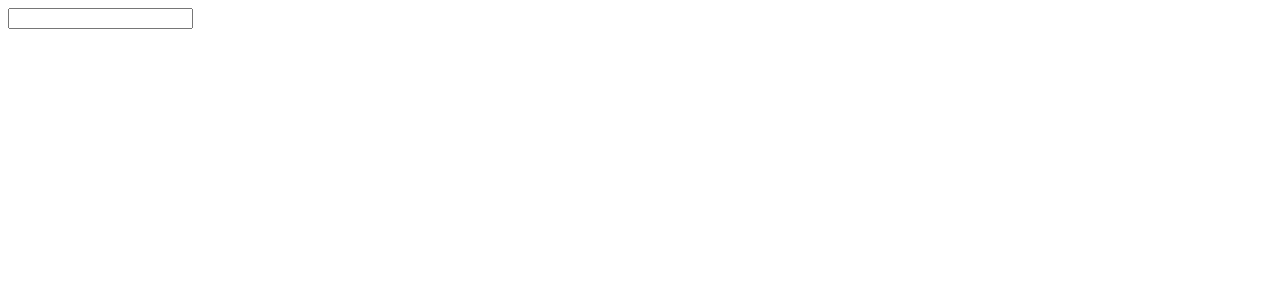
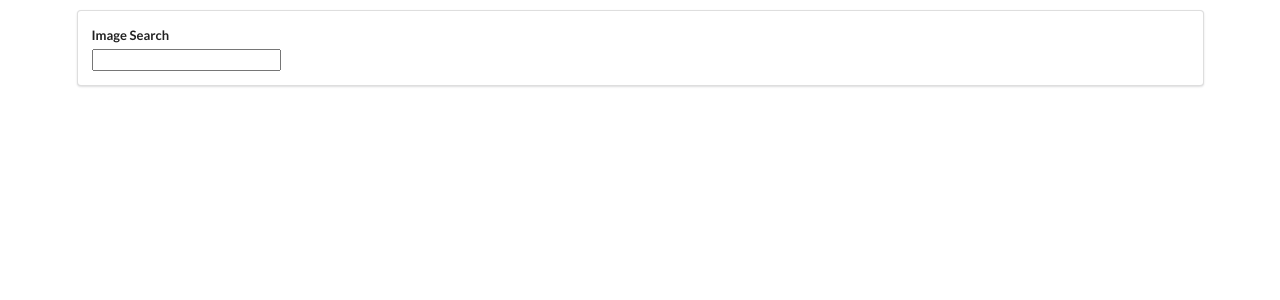
Before and after one commit to AbdAlfadeel-Hamdy/Pics, a React (Create React App) app: page / in a window 1280 px wide. Shown: the top 300 px of the page. Built offline with nearby package versions, Linux system fonts and the light colour scheme.

Commit message:
event handlers

```diff
--- a/public/index.html
+++ b/public/index.html
@@ -10,6 +10,10 @@
       content="Web site created using create-react-app"
     />
     <link rel="apple-touch-icon" href="%PUBLIC_URL%/logo192.png" />
+    <link
+      rel="stylesheet"
+      href="https://cdnjs.cloudflare.com/ajax/libs/semantic-ui/2.4.1/semantic.min.css"
+    />
     <!--
       manifest.json provides metadata used when your web app is installed on a
       user's mobile device or desktop. See https://developers.google.com/web/fundamentals/web-app-manifest/
--- a/src/components/App.js
+++ b/src/components/App.js
@@ -2,7 +2,7 @@
 import SearchBar from "./SearchBar";
 const App = () => {
   return (
-    <div>
+    <div className="ui container" style={{ marginTop: "10px" }}>
       <SearchBar />
     </div>
   );
--- a/src/components/SearchBar.js
+++ b/src/components/SearchBar.js
@@ -1,11 +1,17 @@
 import React from "react";
 
 class SearchBar extends React.Component {
+  onInputChange(e) {
+    console.log(e.target.value);
+  }
   render() {
     return (
-      <div>
-        <form>
-          <input type="text>" />
+      <div className="ui segment">
+        <form className="ui form">
+          <div className="field">
+            <label>Image Search</label>
+            <input type="text>" onChange={this.onInputChange} />
+          </div>
         </form>
       </div>
     );
```
